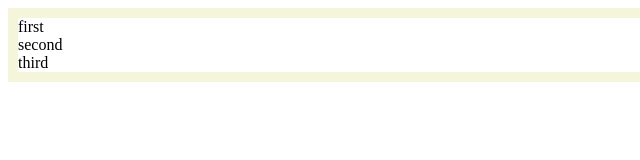
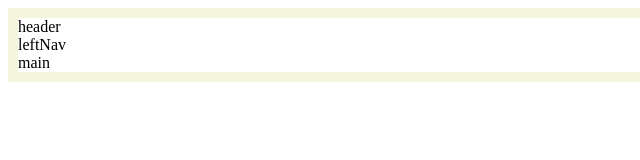
Before and after one commit to knightmoves-schools/028-grid-layout-Romantrickey-ops, a website: page index.html in a window 1280 px wide. Shown: the full height of the page, 0-640 px from the left. Drawn offline with Linux system fonts and the light colour scheme.

Commit message:
Update index.html

```diff
--- a/index.html
+++ b/index.html
@@ -4,9 +4,9 @@
     <title>Grid</title>
     <link rel="stylesheet" href="style.css">
     <style>
-      .item1 { grid-area:header; }
-      .item2 { grid-area:leftNav; }
-      .item3 { grid-area:main; }
+      .item1 { grid-area: header; }
+      .item2 { grid-area: leftNav; }
+      .item3 { grid-area: main; }
 
         .grid-container {
         display: grid;
@@ -18,9 +18,9 @@
 
 <body>
     <div class="grid-container">
-        <div class="first-item">first</div>
-        <div class="second-item">second</div>
-        <div class="third-item">third</div>
+        <div class="first-item">header</div>
+        <div class="second-item">leftNav</div>
+        <div class="third-item">main</div>
     </div>
 </body>
 
```
